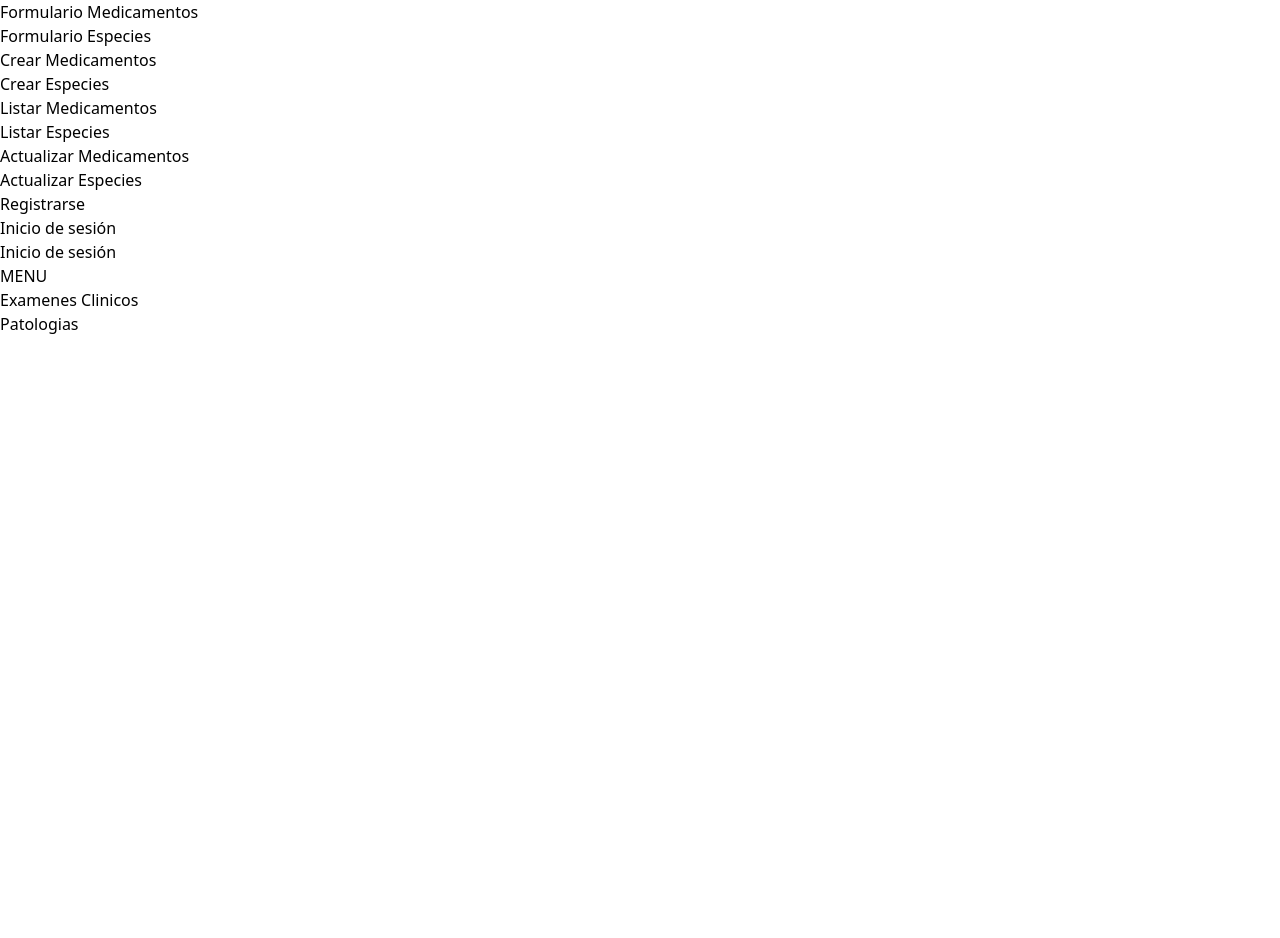
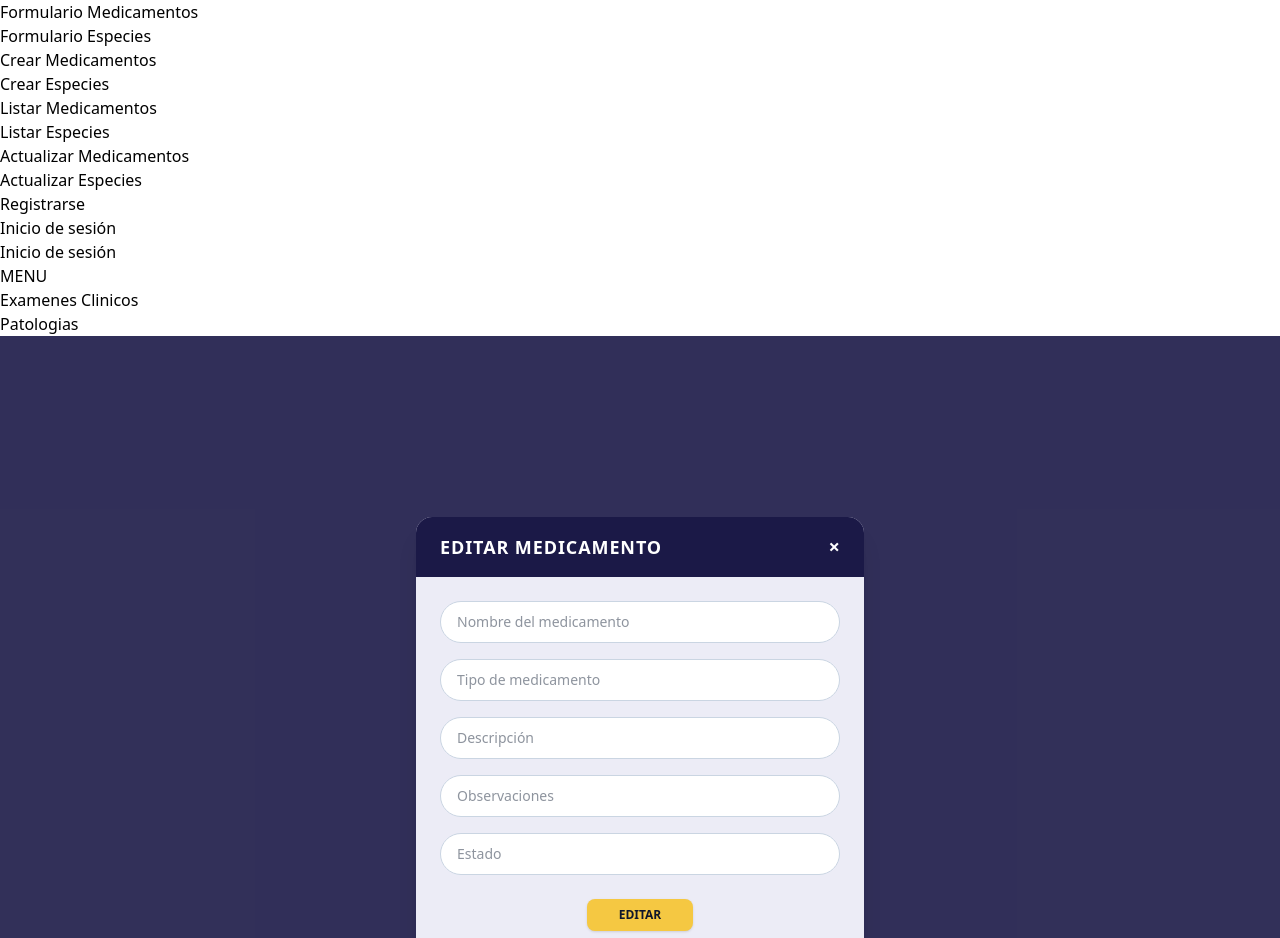
Before and after one commit to AnaVetericano/adminVetericano, an Angular app: page /actualizarmedicamentos/1 in a window 1280 px wide. Before the commit this address led to /. Shown: the top 938 px of the page. Before the commit the page ends 800 px from the top, so only its background shows below. Built offline with nearby package versions, Linux system fonts and the light colour scheme.

Commit message:
Feat: path de actualizar especie y medicamento con id

```diff
--- a/src/app/actualizar-especies/actualizar-especies.html
+++ b/src/app/actualizar-especies/actualizar-especies.html
@@ -1,17 +1,17 @@
 <div class="min-h-screen bg-[#1B1947]/90 flex items-center justify-center p-4">
   <div class="w-full max-w-md bg-[#ECECF6] rounded-2xl overflow-hidden shadow-xl">
     <div class="bg-[#1B1947] px-6 py-4 flex justify-between items-center">
-      <h2 class="text-white text-lg font-bold tracking-wider uppercase">EDITAR ESPECIES</h2>
+      <h2 class="text-white text-lg font-bold tracking-wider uppercase">EDITAR ESPECIE</h2>
       <a routerLink="/listarespecies" class="text-white text-xl font-bold">&times;</a>
     </div>
 
-    <form class="p-6 space-y-4">
-      <input type="text" placeholder="Nombre de la especie" class="w-full px-4 py-2.5 rounded-full bg-white text-slate-800 text-sm border border-slate-300 focus:outline-none" />
-      <input type="text" placeholder="Descripción" class="w-full px-4 py-2.5 rounded-full bg-white text-slate-800 text-sm border border-slate-300 focus:outline-none" />
-      <input type="text" placeholder="Estado" class="w-full px-4 py-2.5 rounded-full bg-white text-slate-800 text-sm border border-slate-300 focus:outline-none" />
+    <form (ngSubmit)="actualizarEspecie()" class="p-6 space-y-4">
+      <input [(ngModel)]="especie.nombre" name="nombre" type="text" placeholder="Nombre de la especie" class="w-full px-4 py-2.5 rounded-full bg-white text-slate-800 text-sm border border-slate-300 focus:outline-none" required />
+      <input [(ngModel)]="especie.descripcion" name="descripcion" type="text" placeholder="Descripción" class="w-full px-4 py-2.5 rounded-full bg-white text-slate-800 text-sm border border-slate-300 focus:outline-none" />
+      <input [(ngModel)]="especie.estado" name="estado" type="text" placeholder="Estado" class="w-full px-4 py-2.5 rounded-full bg-white text-slate-800 text-sm border border-slate-300 focus:outline-none" />
 
       <div class="pt-2 flex justify-center">
-        <button type="button" class="bg-[#F5C842] hover:bg-yellow-400 text-slate-900 font-bold px-8 py-2 rounded-lg text-xs uppercase shadow">
+        <button type="submit" class="bg-[#F5C842] hover:bg-yellow-400 text-slate-900 font-bold px-8 py-2 rounded-lg text-xs uppercase shadow">
           EDITAR
         </button>
       </div>
--- a/src/app/actualizar-especies/actualizar-especies.ts
+++ b/src/app/actualizar-especies/actualizar-especies.ts
@@ -1,10 +1,47 @@
-import { Component } from '@angular/core';
-import { RouterLink } from '@angular/router';
+import { Component, OnInit } from '@angular/core';
+import { FormsModule } from '@angular/forms';
+import { HttpClient } from '@angular/common/http';
+import { ActivatedRoute, Router, RouterLink } from '@angular/router';
 
 @Component({
   selector: 'app-actualizar-especies',
-  imports: [RouterLink],
+  standalone: true,
+  imports: [FormsModule, RouterLink],
   templateUrl: './actualizar-especies.html',
   styleUrl: './actualizar-especies.css',
 })
-export class ActualizarEspecies {}
+export class ActualizarEspecies implements OnInit {
+  id: number | string = 0;
+
+  especie = {
+    nombre: '',
+    descripcion: '',
+    estado: ''
+  };
+
+  constructor(
+    private http: HttpClient,
+    private router: Router,
+    private route: ActivatedRoute
+  ) {}
+
+  ngOnInit() {
+    this.id = this.route.snapshot.params['id'];
+  }
+
+  actualizarEspecie() {
+    this.http.patch(`https://tu-api.com/rest/v1/especies?id=eq.${this.id}`, this.especie, {
+      headers: { 'Content-Type': 'application/json' }
+    }).subscribe({
+      next: (respuesta) => {
+        alert('Especie actualizada correctamente');
+        console.log(respuesta);
+        this.router.navigate(['/listarespecies']);
+      },
+      error: (err) => {
+        console.log(err);
+        alert('Error del servidor al actualizar la especie');
+      }
+    });
+  }
+}
--- a/src/app/actualizar-medicamentos/actualizar-medicamentos.html
+++ b/src/app/actualizar-medicamentos/actualizar-medicamentos.html
@@ -1,21 +1,19 @@
 <div class="min-h-screen bg-[#1B1947]/90 flex items-center justify-center p-4">
   <div class="w-full max-w-md bg-[#ECECF6] rounded-2xl overflow-hidden shadow-xl">
-    <!-- Encabezado Modal -->
     <div class="bg-[#1B1947] px-6 py-4 flex justify-between items-center">
-      <h2 class="text-white text-lg font-bold tracking-wider uppercase">EDITAR MEDICAMENTOS</h2>
+      <h2 class="text-white text-lg font-bold tracking-wider uppercase">EDITAR MEDICAMENTO</h2>
       <a routerLink="/listarmedicamentos" class="text-white text-xl font-bold">&times;</a>
     </div>
 
-    <!-- Formulario -->
-    <form class="p-6 space-y-4">
-      <input type="text" placeholder="Nombre del medicamento" class="w-full px-4 py-2.5 rounded-full bg-white text-slate-800 text-sm border border-slate-300 focus:outline-none" />
-      <input type="text" placeholder="Tipo de medicamento" class="w-full px-4 py-2.5 rounded-full bg-white text-slate-800 text-sm border border-slate-300 focus:outline-none" />
-      <input type="text" placeholder="Descripción" class="w-full px-4 py-2.5 rounded-full bg-white text-slate-800 text-sm border border-slate-300 focus:outline-none" />
-      <input type="text" placeholder="Cantidad" class="w-full px-4 py-2.5 rounded-full bg-white text-slate-800 text-sm border border-slate-300 focus:outline-none" />
-      <input type="text" placeholder="Estado" class="w-full px-4 py-2.5 rounded-full bg-white text-slate-800 text-sm border border-slate-300 focus:outline-none" />
+    <form (ngSubmit)="actualizarMedicamento()" class="p-6 space-y-4">
+      <input [(ngModel)]="medicamento.nombre" name="nombre" type="text" placeholder="Nombre del medicamento" class="w-full px-4 py-2.5 rounded-full bg-white text-slate-800 text-sm border border-slate-300 focus:outline-none" required />
+      <input [(ngModel)]="medicamento.tipo" name="tipo" type="text" placeholder="Tipo de medicamento" class="w-full px-4 py-2.5 rounded-full bg-white text-slate-800 text-sm border border-slate-300 focus:outline-none" />
+      <input [(ngModel)]="medicamento.descripcion" name="descripcion" type="text" placeholder="Descripción" class="w-full px-4 py-2.5 rounded-full bg-white text-slate-800 text-sm border border-slate-300 focus:outline-none" />
+      <input [(ngModel)]="medicamento.observaciones" name="observaciones" type="text" placeholder="Observaciones" class="w-full px-4 py-2.5 rounded-full bg-white text-slate-800 text-sm border border-slate-300 focus:outline-none" />
+      <input [(ngModel)]="medicamento.estado" name="estado" type="text" placeholder="Estado" class="w-full px-4 py-2.5 rounded-full bg-white text-slate-800 text-sm border border-slate-300 focus:outline-none" />
 
       <div class="pt-2 flex justify-center">
-        <button type="button" class="bg-[#F5C842] hover:bg-yellow-400 text-slate-900 font-bold px-8 py-2 rounded-lg text-xs uppercase shadow">
+        <button type="submit" class="bg-[#F5C842] hover:bg-yellow-400 text-slate-900 font-bold px-8 py-2 rounded-lg text-xs uppercase shadow">
           EDITAR
         </button>
       </div>
--- a/src/app/actualizar-medicamentos/actualizar-medicamentos.ts
+++ b/src/app/actualizar-medicamentos/actualizar-medicamentos.ts
@@ -1,10 +1,50 @@
-import { Component } from '@angular/core';
-import { RouterLink } from '@angular/router';
+import { Component, OnInit } from '@angular/core';
+import { FormsModule } from '@angular/forms';
+import { HttpClient } from '@angular/common/http';
+import { ActivatedRoute, Router, RouterLink } from '@angular/router';
 
 @Component({
   selector: 'app-actualizar-medicamentos',
-  imports: [RouterLink],
+  standalone: true,
+  imports: [FormsModule, RouterLink],
   templateUrl: './actualizar-medicamentos.html',
   styleUrl: './actualizar-medicamentos.css',
 })
-export class ActualizarMedicamentos {}
+export class ActualizarMedicamentos implements OnInit {
+  id: number | string = 0;
+
+  medicamento = {
+    nombre: '',
+    tipo: '',
+    descripcion: '',
+    observaciones: '',
+    estado: ''
+  };
+
+  constructor(
+    private http: HttpClient,
+    private router: Router,
+    private route: ActivatedRoute
+  ) {}
+
+  ngOnInit() {
+    this.id = this.route.snapshot.params['id'];
+    // Opcional: Cargar los datos actuales del medicamento si tu API lo requiere
+  }
+
+  actualizarMedicamento() {
+    this.http.patch(`https://tu-api.com/rest/v1/medicamentos?id=eq.${this.id}`, this.medicamento, {
+      headers: { 'Content-Type': 'application/json' }
+    }).subscribe({
+      next: (respuesta) => {
+        alert('Medicamento actualizado correctamente');
+        console.log(respuesta);
+        this.router.navigate(['/listarmedicamentos']);
+      },
+      error: (err) => {
+        console.log(err);
+        alert('Error del servidor al actualizar el medicamento');
+      }
+    });
+  }
+}
--- a/src/app/app.routes.ts
+++ b/src/app/app.routes.ts
@@ -30,7 +30,7 @@ export const routes: Routes = [
   },
 
   {
-    path: 'actualizarespecies',
+    path: 'actualizarespecies/:id',
     component: ActualizarEspecies
   },
 
@@ -45,7 +45,7 @@ export const routes: Routes = [
   },
 
   {
-    path: 'actualizarmedicamentos',
+    path: 'actualizarmedicamentos/:id',
     component: ActualizarMedicamentos
   },
 
```
